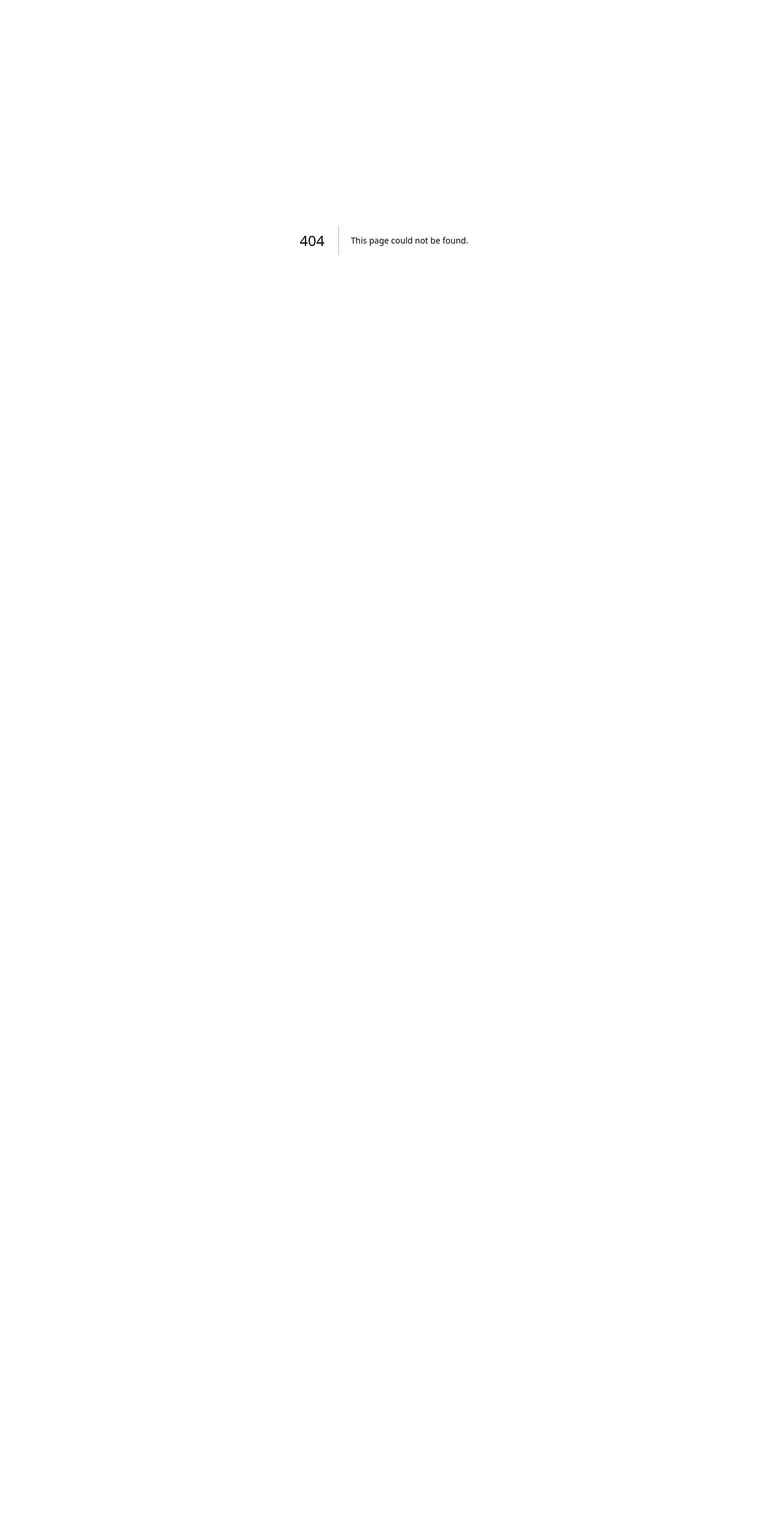
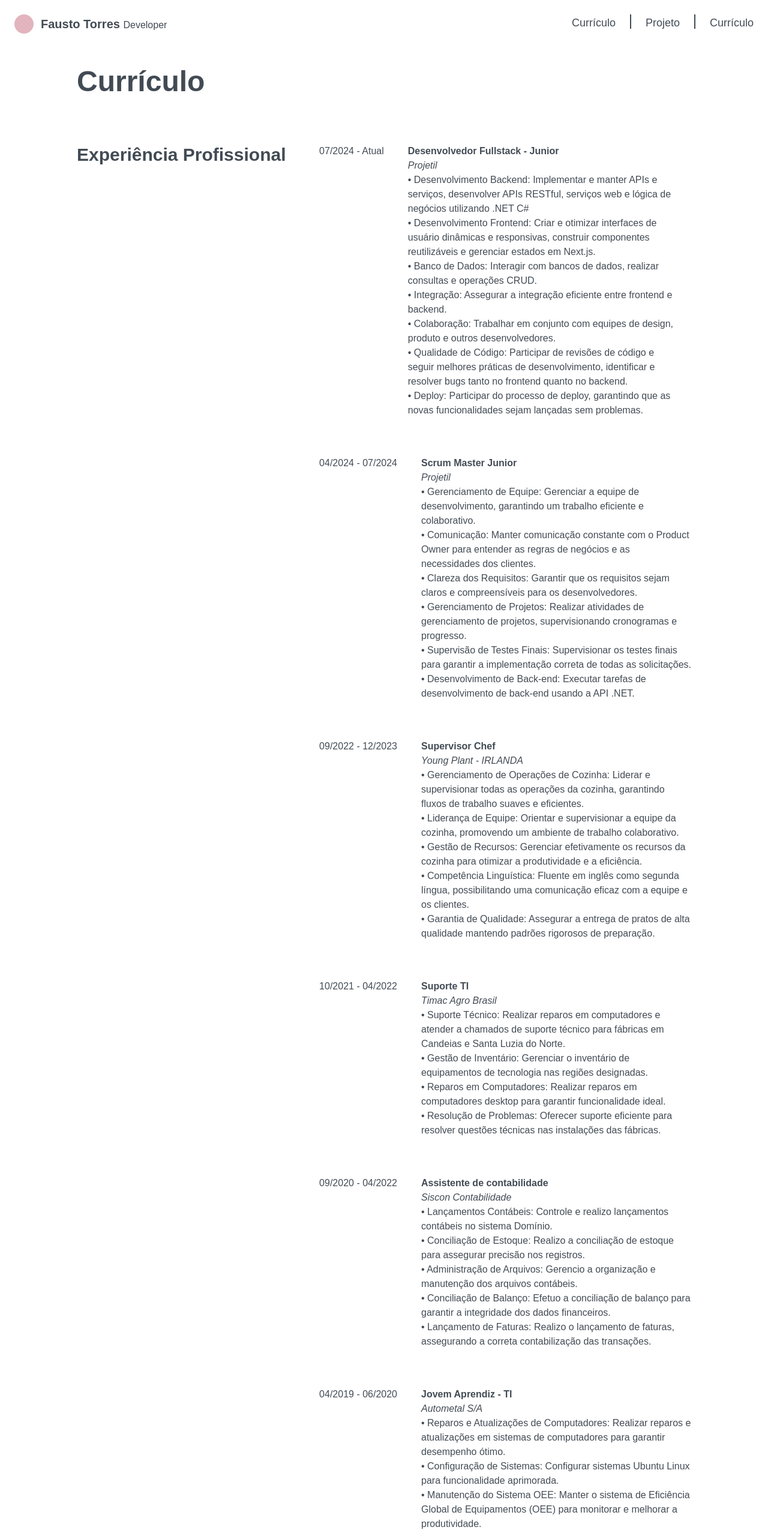
Before and after one commit to fvxstx/curriculum, a Next.js app: page /curriculo in a window 1280 px wide. Before the commit this address had no page. Shown: the top 2555 px of the page at 60% size. Before the commit the page ends 800 px from the top, so only its background shows below. Built offline with nearby package versions, Linux system fonts and the light colour scheme.

Commit message:
feat: curriculo page

```diff
--- /dev/null
+++ b/src/app/curriculo/components/Education.tsx
@@ -0,0 +1,23 @@
+import { education } from "@/data/Education";
+import JobComponent from "./Job";
+
+const Education = () => {
+  return (
+    <section className="flex flex-col md:flex-row justify-between items-start w-full gap-4">
+      <h3 className="text-lg md:text-3xl font-semibold ">Educação</h3>
+      <div className="flex flex-col gap-16">
+        {education.map((job, index) => (
+          <JobComponent
+            key={index}
+            period={job.period}
+            company={job.company}
+            job={job.job}
+            description={job.description}
+          />
+        ))}
+      </div>
+    </section>
+  );
+};
+
+export default Education;
--- /dev/null
+++ b/src/app/curriculo/components/ExProfissional.tsx
@@ -0,0 +1,25 @@
+import { jobs } from "@/data/Jobs";
+import JobComponent from "./Job";
+
+const ExProfissional = () => {
+  return (
+    <section className="flex flex-col md:flex-row justify-between items-start w-full gap-4">
+      <h3 className="text-lg md:text-3xl font-semibold ">
+        Experiência Profissional
+      </h3>
+      <div className="flex flex-col gap-16">
+        {jobs.map((job, index) => (
+          <JobComponent
+            key={index}
+            period={job.period}
+            company={job.company}
+            job={job.job}
+            description={job.description}
+          />
+        ))}
+      </div>
+    </section>
+  );
+};
+
+export default ExProfissional;
--- /dev/null
+++ b/src/app/curriculo/components/Job.tsx
@@ -0,0 +1,22 @@
+import { IJob } from "@/data/Jobs";
+
+const JobComponent = ({ period, job, company, description }: IJob) => {
+  return (
+    <div className="flex flex-col md:flex-row gap-2 md:gap-10">
+      <p>{period}</p>
+      <div>
+        <h4 className="font-bold">{job}</h4>
+        <p className="max-w-[450px] italic">{company}</p>
+        <div className="max-w-[450px]">
+          {description.map((x) => (
+            <p key={x} className="max-w-[450px]">
+              {x}
+            </p>
+          ))}
+        </div>
+      </div>
+    </div>
+  );
+};
+
+export default JobComponent;
--- /dev/null
+++ b/src/app/curriculo/page.tsx
@@ -0,0 +1,34 @@
+import Footer from "@/components/Footer";
+import Header from "@/components/Header";
+import ExProfissional from "./components/ExProfissional";
+import Education from "./components/Education";
+
+export default function CurriculoPage() {
+  return (
+    <>
+      <Header />
+      <main className="w-full flex flex-col justify-center items-center px-4 sm:px-8 md:px-24 lg:px-32">
+        <h2 className="text-2xl md:text-5xl font-bold w-full mt-4 mb-8 md:mt-8 md:mb-20">
+          Currículo
+        </h2>
+        <ExProfissional />
+        <div className="w-full h-[1px] bg-[#c7c7c7] my-28"></div>
+        <Education />
+        <div className="w-full h-[1px] bg-[#c7c7c7] my-28"></div>
+        <section className="flex flex-col md:flex-row justify-between items-start w-full gap-4">
+          <h3 className="text-lg md:text-3xl font-semibold ">
+            Skills
+            <p className="text-lg md:text-3xl font-semibold ">& Cerficações</p>
+          </h3>
+
+          <div className="flex flex-col gap-16">
+            {/* {education.map((job, index) => (
+              <p key={index}>job</p>
+            ))} */}
+          </div>
+        </section>
+      </main>
+      <Footer />
+    </>
+  );
+}
--- a/src/app/layout.tsx
+++ b/src/app/layout.tsx
@@ -13,7 +13,11 @@ export default function RootLayout({
 }>) {
   return (
     <html lang="en">
-      <body className={` antialiased`}>{children}</body>
+      <body
+        className={` antialiased flex items-start flex-col relative justify-between min-h-screen h-full w-screen font-rubick bg-background text-foreground`}
+      >
+        {children}
+      </body>
     </html>
   );
 }
--- a/src/app/page.tsx
+++ b/src/app/page.tsx
@@ -4,10 +4,10 @@ import MainContent from "@/components/MainContent";
 
 export default function Home() {
   return (
-    <div className="flex items-start flex-col relative justify-between min-h-screen h-full w-full font-rubick bg-background text-foreground">
+    <>
       <Header />
       <MainContent />
       <Footer />
-    </div>
+    </>
   );
 }
--- a/src/components/Header.tsx
+++ b/src/components/Header.tsx
@@ -10,28 +10,34 @@ const Header = () => {
 
   return (
     <header className="flex w-full justify-between p-6">
-      <div className="flex gap-3 items-center justify-center">
+      <a className="flex gap-3 items-center justify-center" href="/">
         <div className="rounded-full w-8 h-8 bg-secondary"></div>
         <h1 className="font-bold text-xl">
           Fausto Torres <span className="font-light text-base">Developer</span>
         </h1>
-      </div>
+      </a>
       <nav className="md:block hidden">
         <ul className="flex justify-around gap-6 text-lg">
           <li>
-            <a href="/curriculo">Currículo</a>
+            <a href="/curriculo" className="hover:text-hover-foreground">
+              Currículo
+            </a>
           </li>
           <li>
             <div className="bg-foreground w-[2px] h-6"></div>
           </li>
           <li>
-            <a href="/projeto">Projeto</a>
+            <a href="/projeto" className="hover:text-hover-foreground">
+              Projeto
+            </a>
           </li>
           <li>
             <div className="bg-foreground w-[2px] h-6"></div>
           </li>
           <li>
-            <a href="/contato">Currículo</a>
+            <a href="/contato" className="hover:text-hover-foreground">
+              Currículo
+            </a>
           </li>
         </ul>
       </nav>
--- a/src/components/MainContent.tsx
+++ b/src/components/MainContent.tsx
@@ -18,13 +18,13 @@ const MainContent = () => {
         </p>
         <div>
           <ul className="text-black font-bold text-lg md:text-xl flex justify-center items-center gap-2 md:gap-4 mt-4">
-            <li className="bg-primary p-4 w-24 h-24 sm:w-32 sm:h-32 flex items-center justify-center rounded-full border border-black cursor-pointer">
+            <li className="bg-primary hover:bg-transparent hover:border-2 hover:border-primary hover:text-primary p-4 w-24 h-24 sm:w-32 sm:h-32 flex items-center justify-center rounded-full border border-black cursor-pointer">
               <a href="curriculo">Currículo</a>
             </li>
-            <li className="bg-secondary p-4 w-24 h-24 sm:w-32 sm:h-32 flex items-center justify-center rounded-full border border-black cursor-pointer">
+            <li className="bg-secondary hover:bg-transparent hover:border-2 hover:border-secondary hover:text-secondary p-4 w-24 h-24 sm:w-32 sm:h-32 flex items-center justify-center rounded-full border border-black cursor-pointer">
               <a href="projeto">Projetos</a>
             </li>
-            <li className="bg-thirth p-4 w-24 h-24 sm:w-32 sm:h-32 flex items-center justify-center rounded-full border border-black cursor-pointer">
+            <li className="bg-thirth hover:bg-transparent hover:border-2 hover:border-thirth hover:text-thirth p-4 w-24 h-24 sm:w-32 sm:h-32 flex items-center justify-center rounded-full border border-black cursor-pointer">
               <a href="contato">Contato</a>
             </li>
           </ul>
--- /dev/null
+++ b/src/data/Education.ts
@@ -0,0 +1,22 @@
+import { IJob } from "./Jobs";
+
+export const education: IJob[] = [
+  {
+    period: "02/2023 - 02/2027",
+    company: "Faculdade Descomplica",
+    job: "Ciência da Computação | Bacharelado",
+    description: [""],
+  },
+  {
+    period: "02/2022 - 06/2023",
+    company: "Cork English College",
+    job: "Intercambio Irlanda - IELTS",
+    description: [""],
+  },
+  {
+    period: "02/2020 - 02/2024",
+    company: "Area 1 Wyden",
+    job: "Ciência da Computação | Bacharelado",
+    description: [""],
+  },
+];
--- /dev/null
+++ b/src/data/Jobs.ts
@@ -0,0 +1,92 @@
+export interface IJob {
+  period: string;
+  company: string;
+  job: string;
+  description: string[];
+}
+
+export const jobs: IJob[] = [
+  {
+    period: "07/2024 - Atual",
+    company: "Projetil",
+    job: "Desenvolvedor Fullstack - Junior",
+    description: [
+      "• Desenvolvimento Backend: Implementar e manter APIs e serviços, desenvolver APIs RESTful, serviços web e lógica de negócios utilizando .NET C#",
+      "• Desenvolvimento Frontend: Criar e otimizar interfaces de usuário dinâmicas e responsivas, construir componentes reutilizáveis e gerenciar estados em Next.js.",
+      "• Banco de Dados: Interagir com bancos de dados, realizar consultas e operações CRUD.",
+      "• Integração: Assegurar a integração eficiente entre frontend e backend.",
+      "• Colaboração: Trabalhar em conjunto com equipes de design, produto e outros desenvolvedores.",
+      "• Qualidade de Código: Participar de revisões de código e seguir melhores práticas de desenvolvimento, identificar e resolver bugs tanto no frontend quanto no backend.",
+      "• Deploy: Participar do processo de deploy, garantindo que as novas funcionalidades sejam lançadas sem problemas.",
+    ],
+  },
+  {
+    period: "04/2024 - 07/2024",
+    company: "Projetil",
+    job: "Scrum Master Junior",
+    description: [
+      "• Gerenciamento de Equipe: Gerenciar a equipe de desenvolvimento, garantindo um trabalho eficiente e colaborativo. ",
+      "• Comunicação: Manter comunicação constante com o Product Owner para entender as regras de negócios e as necessidades dos clientes. ",
+      "• Clareza dos Requisitos: Garantir que os requisitos sejam claros e compreensíveis para os desenvolvedores.",
+      "• Gerenciamento de Projetos: Realizar atividades de gerenciamento de projetos, supervisionando cronogramas e progresso.",
+      "• Supervisão de Testes Finais: Supervisionar os testes finais para garantir a implementação correta de todas as solicitações.",
+      "• Desenvolvimento de Back-end: Executar tarefas de desenvolvimento de back-end usando a API .NET.",
+    ],
+  },
+  {
+    period: "09/2022 - 12/2023",
+    company: "Young Plant - IRLANDA",
+    job: "Supervisor Chef",
+    description: [
+      "• Gerenciamento de Operações de Cozinha: Liderar e supervisionar todas as operações da cozinha, garantindo fluxos de trabalho suaves e eficientes.",
+      "• Liderança de Equipe: Orientar e supervisionar a equipe da cozinha, promovendo um ambiente de trabalho colaborativo. ",
+      "• Gestão de Recursos: Gerenciar efetivamente os recursos da cozinha para otimizar a produtividade e a eficiência. ",
+      "• Competência Linguística: Fluente em inglês como segunda língua, possibilitando uma comunicação eficaz com a equipe e os clientes.",
+      "• Garantia de Qualidade: Assegurar a entrega de pratos de alta qualidade mantendo padrões rigorosos de preparação.",
+    ],
+  },
+  {
+    period: "10/2021 - 04/2022",
+    company: "Timac Agro Brasil",
+    job: "Suporte TI",
+    description: [
+      "• Suporte Técnico: Realizar reparos em computadores e atender a chamados de suporte técnico para fábricas em Candeias e Santa Luzia do Norte. ",
+      "• Gestão de Inventário: Gerenciar o inventário de equipamentos de tecnologia nas regiões designadas. ",
+      "• Reparos em Computadores: Realizar reparos em computadores desktop para garantir funcionalidade ideal. ",
+      "• Resolução de Problemas: Oferecer suporte eficiente para resolver questões técnicas nas instalações das fábricas.",
+    ],
+  },
+  {
+    period: "09/2020 - 04/2022",
+    company: "Siscon Contabilidade",
+    job: "Assistente de contabilidade",
+    description: [
+      "• Lançamentos Contábeis: Controle e realizo lançamentos contábeis no sistema Domínio.",
+      "• Conciliação de Estoque: Realizo a conciliação de estoque para assegurar precisão nos registros.",
+      "• Administração de Arquivos: Gerencio a organização e manutenção dos arquivos contábeis.",
+      "• Conciliação de Balanço: Efetuo a conciliação de balanço para garantir a integridade dos dados financeiros.",
+      "• Lançamento de Faturas: Realizo o lançamento de faturas, assegurando a correta contabilização das transações.",
+    ],
+  },
+  {
+    period: "04/2019 - 06/2020",
+    company: "Autometal S/A",
+    job: "Jovem Aprendiz - TI",
+    description: [
+      "• Reparos e Atualizações de Computadores: Realizar reparos e atualizações em sistemas de computadores para garantir desempenho ótimo. ",
+      "• Configuração de Sistemas: Configurar sistemas Ubuntu Linux para funcionalidade aprimorada. ",
+      "• Manutenção do Sistema OEE: Manter o sistema de Eficiência Global de Equipamentos (OEE) para monitorar e melhorar a produtividade.",
+      "• Suporte Técnico: Atender chamados de suporte técnico na fábrica, fornecendo soluções eficientes e rápidas.",
+      "• Eficiência Operacional: Garantir a funcionalidade dos sistemas de TI para contribuir com a eficiência operacional e resolver problemas técnicos prontamente.",
+    ],
+  },
+  {
+    period: "02/2018 - 04/2019",
+    company: "Siscon Contabilidade",
+    job: "Jovem Aprendiz - Contabilidade",
+    description: [
+      "• Lançamentos Contábeis: Controle e realizo lançamentos contábeis no sistema Domínio.",
+      "• Lançamento de Faturas: Realizo o lançamento de faturas, assegurando a correta contabilização das transações.",
+    ],
+  },
+];
--- a/tailwind.config.ts
+++ b/tailwind.config.ts
@@ -14,6 +14,12 @@ const config: Config = {
         primary: "#93A8AC",
         secondary: "#E2B4BD",
         thirth: "#c5d5e4",
+        hover: {
+          primary: "#93A8BB",
+          secondary: "#E2B4CF",
+          thirth: "#c5d5ff",
+          foreground: "#424B6F",
+        },
       },
       fontFamily: {
         rubick: ["Rubick", "sans-serif"],
```
